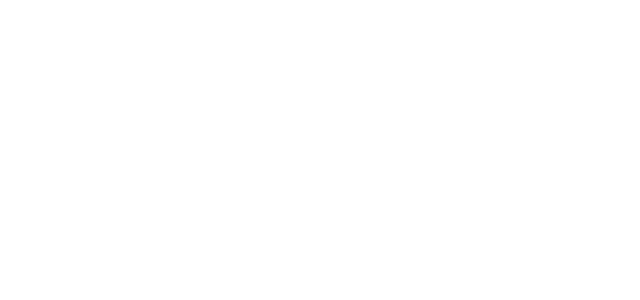
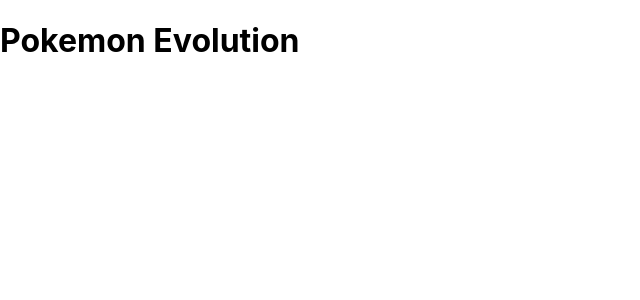
Before and after one commit to NullPointerExceptionRun/Pokedex, a React (Create React App) app: page / in a window 1280 px wide. Shown: the top 300 px of the page, without its empty margins (0-640 px from the left). Built offline with nearby package versions, Linux system fonts and the light colour scheme.

Commit message:
inserido informações e teste de funcionalidade

```diff
--- a/src/App.js
+++ b/src/App.js
@@ -2,7 +2,7 @@
 function App() {
   return (
     <div className="App">
-
+     <h1>Pokemon Evolution</h1>
     </div>
   );
 }
```
